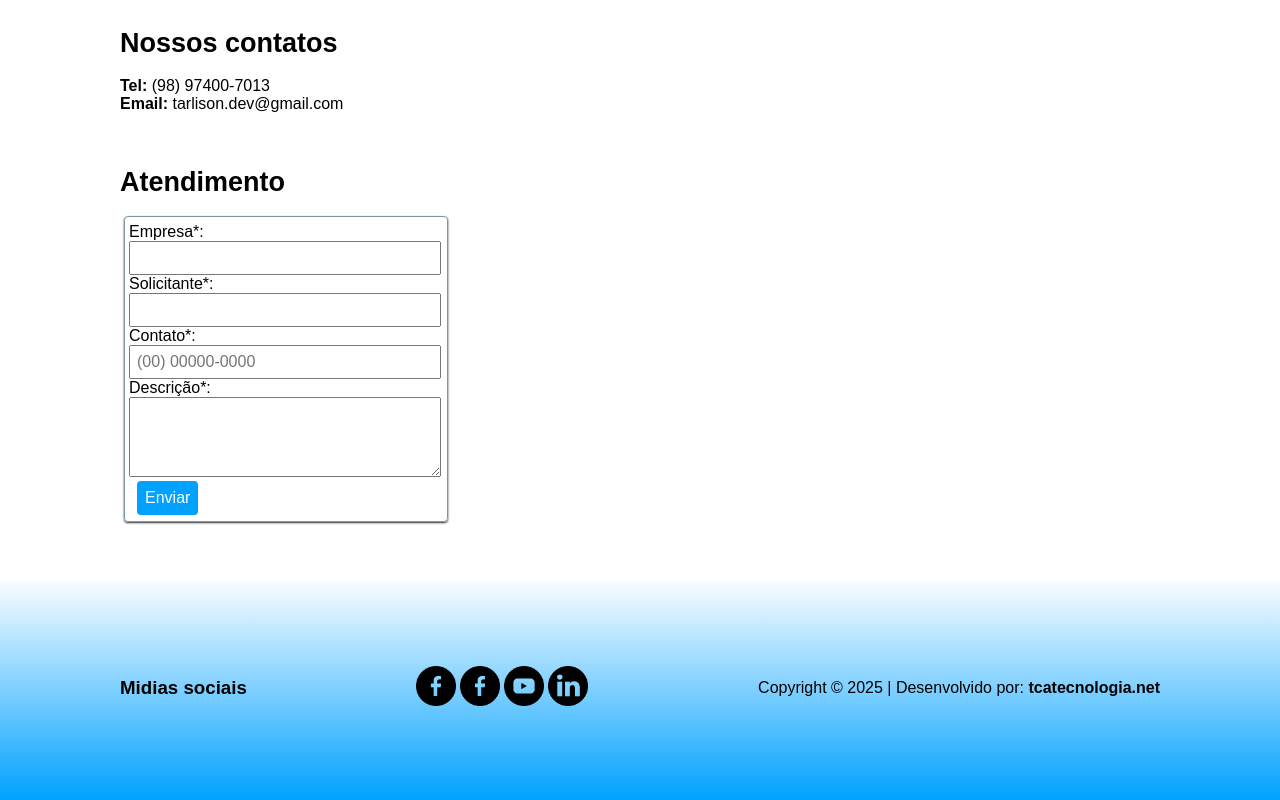
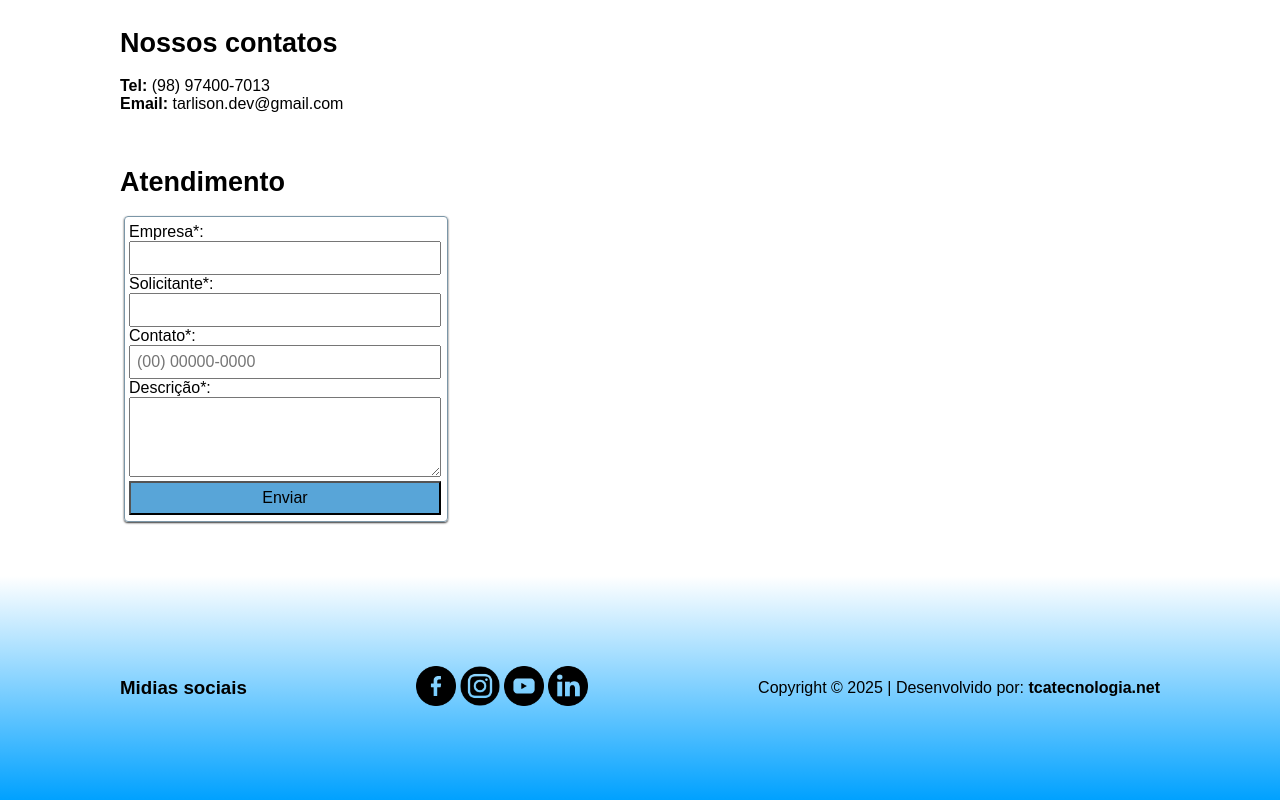
Before and after one commit to tarlisondev/tcatecnologia.net, a plain HTML site: page index.html in a window 1280 px wide. Shown: the part 1823-2623 px from the top of the page. Drawn offline with Linux system fonts and the light colour scheme; a web font is replaced by a local one.

Commit message:
update button send

```diff
--- a/css/style.css
+++ b/css/style.css
@@ -148,6 +148,15 @@ main .banner-info .banner-image {
 main .banner-info .banner-desc {
     text-justify: auto;
     text-align: left;
+}
+
+.button{
+    background-color: rgb(88, 165, 216);
+    cursor: pointer;
+}
+
+.button:active{
+    background: #9accec;
 }
 
 footer {
--- a/index.html
+++ b/index.html
@@ -175,7 +175,7 @@
                         <label>Descrição*: </label>
                         <textarea id="description"></textarea>
                     </div>
-                    <button id="button">Enviar</button>
+                    <input type="button" class="button" id="button" value="Enviar">
                 </div>
             </section>
         </div>
@@ -203,7 +203,7 @@
                 <div class="media">
 
                     <div class="media-logo">
-                        <img src="./assets/icons/facebook.png" alt="Logo facebook">
+                        <img src="./assets/icons/instagram.png" alt="Logo facebook">
                     </div>
                     <div class="media-title">Facebook</div>
                 </div>
--- a/js/main.js
+++ b/js/main.js
@@ -35,7 +35,7 @@ button.addEventListener('click', async (even) => {
 
   enterprise.value = ""
   responsible.value = ""
-  validPhone(contact.value) = ""
+  contact.value = ""
   description.value = ""
 
 })
```
